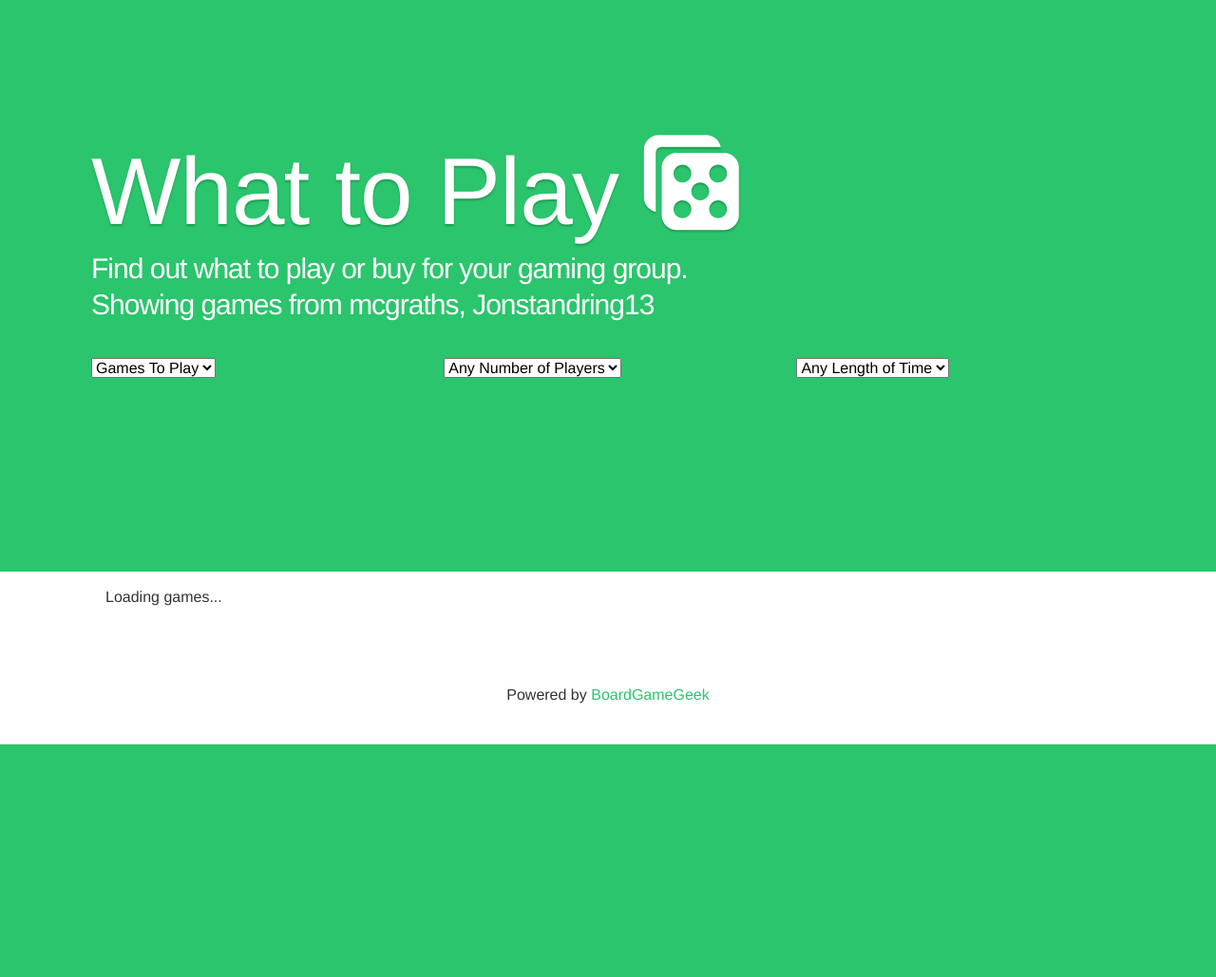
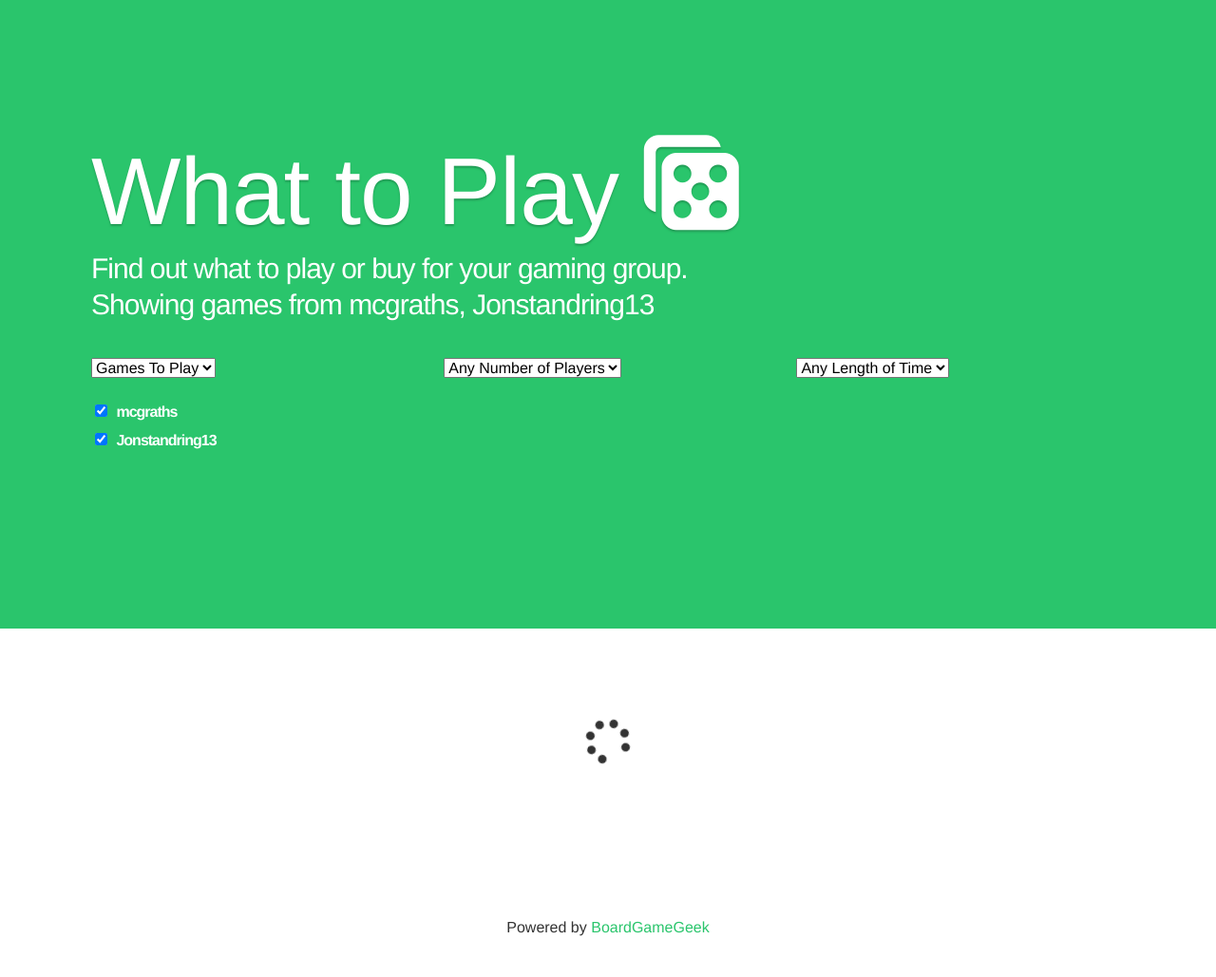
Before and after one commit to mcgraths/what-to-play, a PHP site: page /index.html in a window 1280 px wide. Shown: the part 56-1085 px from the top of the page at 95% size. Before the commit the page ends 840 px from the top, so only its background shows below. Run offline with PHP 8.4, Linux system fonts and the light colour scheme; style sheets or scripts are compiled from the project's sources; some libraries are stand-ins or nearby versions; some web fonts are replaced.

Commit message:
Toggle members on/off

```diff
--- a/app/app.js
+++ b/app/app.js
@@ -12,7 +12,9 @@
 var playApp = angular.module('playApp', []);
 
 playApp.controller('MainController', function($scope, bggApi){
-	$scope.members = MEMBERS.join(', ');
+	$scope.members = MEMBERS;
+	$scope.memberSelection =  _.clone(MEMBERS);
+
 	$scope.gameCollection = [];
 	$scope.loading = true;
 	$scope.sortType = 'name';
@@ -26,12 +28,13 @@
 
 	$scope.fetchCollections = function(){
 
+		//reset
+		$scope.gameCollection = [];
 		$scope.collectionsFetched = 0;
 		$scope.loading = true;
 
-		for (var i = 0; i < MEMBERS.length; i++) {
-			bggApi.getCollection(MEMBERS[i], function(err, results){
-				console.log(results);
+		for (var i = 0; i < $scope.memberSelection.length; i++) {
+			bggApi.getCollection($scope.memberSelection[i], function(err, results){
 
 				//process each game
 				for (var j = 0; j < results.length; j++) {
@@ -41,7 +44,7 @@
 				$scope.collectionsFetched++;
 
 				//if all games are loaded
-				if($scope.collectionsFetched === MEMBERS.length)
+				if($scope.collectionsFetched === $scope.memberSelection.length)
 					$scope.loading = false;
 			});
 		}
@@ -114,6 +117,21 @@
 		$scope.sortType = field;
 	};
 
+	$scope.toggleMember = function(member) {
+    	var idx = $scope.memberSelection.indexOf(member);
+
+	    // is currently selected
+	    if (idx > -1) {
+	      $scope.memberSelection.splice(idx, 1);
+	    }
+	    else { // is newly selected
+	      $scope.memberSelection.push(member);
+	    }
+
+    	console.log($scope.memberSelection);
+	    $scope.fetchCollections();
+	 };
+
 	//Init
 	$scope.fetchCollections();
 
--- a/assets/css/style.css
+++ b/assets/css/style.css
@@ -694,6 +694,10 @@
 .subtle {
   color: #999; }
 
+.loading {
+  padding: 80px;
+  text-align: center; }
+
 /* Post Entries */
 .post {
   margin-bottom: 1.5em; }
--- a/index.html
+++ b/index.html
@@ -6,7 +6,7 @@
 <title>What to Play | A board game night decision maker.</title>
 <meta name="description" content="Webapp for figuring out board games to play from multiple player's collections. Uses BoardGameGeek for collection management.">
 <meta name="viewport" content="width=device-width, initial-scale=1">
-
+<script src="https://use.fontawesome.com/14c1580efb.js"></script>
 <link rel="stylesheet" href="assets/css/icomoon.css">
 <link rel="stylesheet" href="assets/css/style.css">
 
@@ -36,7 +36,7 @@
 	<header id="masthead" class="site-header" role="banner">
 		<div class="site-branding">
 			<h1 class="site-title">What to Play <i class="icon-dice"></i></h1>
-			<h3 class="site-description">Find out what to play or buy for your gaming group.<br>Showing games from {{members}}</h3>
+			<h3 class="site-description">Find out what to play or buy for your gaming group.<br>Showing games from {{members.join(', ')}}</h3>
 			<!-- <div id="download">
 				<a href="" class="button secondary">Download</a>
 			</div> -->
@@ -77,7 +77,17 @@
 				</div>
 			</div>
 
-
+			<div>
+		        <label ng-repeat="member in members">
+		         	<input
+					    type="checkbox"
+					    name="members[]"
+					    value="{{member}}"
+					    ng-checked="memberSelection.indexOf(member) > -1"
+					    ng-click="toggleMember(member)"
+					  > {{member}}
+		        </label>
+			</div>
 		</div>
 	</header><!-- #masthead -->
 
@@ -87,7 +97,7 @@
 				<article class="post">
 
 					<div class="loading" ng-show="loading">
-				  		Loading games...
+				  		<i class="fa fa-spinner fa-spin fa-3x fa-fw"></i>
 			  		</div>
 
 			  		<div class="results" ng-hide="loading">
--- a/scss/structure/_site-content.scss
+++ b/scss/structure/_site-content.scss
@@ -9,3 +9,8 @@
 .subtle {
 	color: #999;
 }
+
+.loading {
+	padding: 80px;
+	text-align: center;
+}
```
Also changed, not shown: 1 other file.
